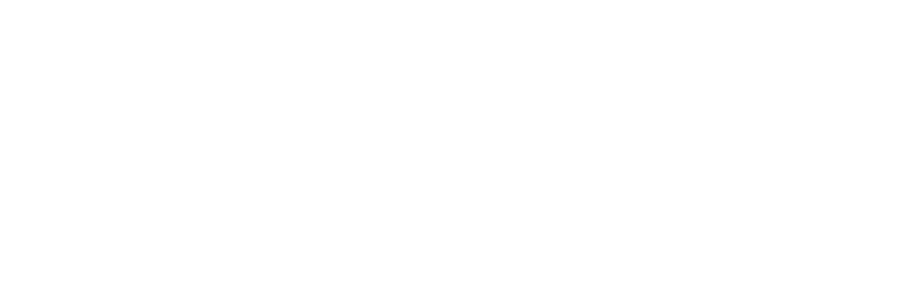
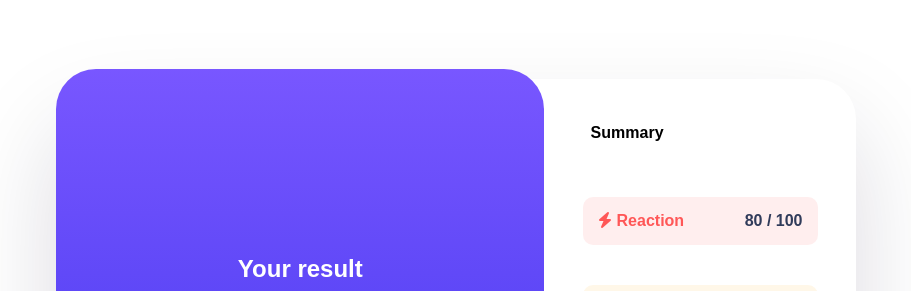
Before and after one commit to Gustavo-A-Machado/resulta-summary, a plain HTML site: page index.html in a window 1536 px wide. Shown: the top 291 px of the page, without its empty margins (304-1215 px from the left). Drawn offline with Linux system fonts and the light colour scheme.

Commit message:
updated css in web mod

```diff
--- a/style.css
+++ b/style.css
@@ -128,26 +128,30 @@
         flex-direction: row;
         justify-content: center;
         align-items: center;
-        background-color: pink;
-        height: 25%
+        width: 800px;
+        height: 80%;
+        box-shadow: rgba(17, 12, 46, 0.15) 0px 48px 100px 0px;
+        border-radius: 40px;
     }
      .results {
          display: flex;
          flex-direction: column;
          justify-content: center;
          color: white;
-         width: 40%;
+         width: 60%;
          height: 100%;
          background-image: linear-gradient(hsl(252, 100%, 67%), hsl(241, 81%, 54%) );
          border-radius: 40px;
 
      }
 
-     .results > section {
+     .results , section {
          display: flex;
          flex-direction: column;
          align-items: center;
+         align-content: space-between;
          padding: 10px;
+
      }
 
      .numero_resultado {
@@ -179,16 +183,15 @@
      .content{
          display: flex;
          flex-direction: column;
-         background-color: black;
          width: 40%;
          height: 100%;
          margin: 0px;
          padding: 0px;
-         border-radius: 10px;
      }
      .content-bar {
          display: flex;
          justify-content: space-between;
+         width: 70%;
          margin: 20px;
          padding: 15px;
          border-radius: 10px;
```
